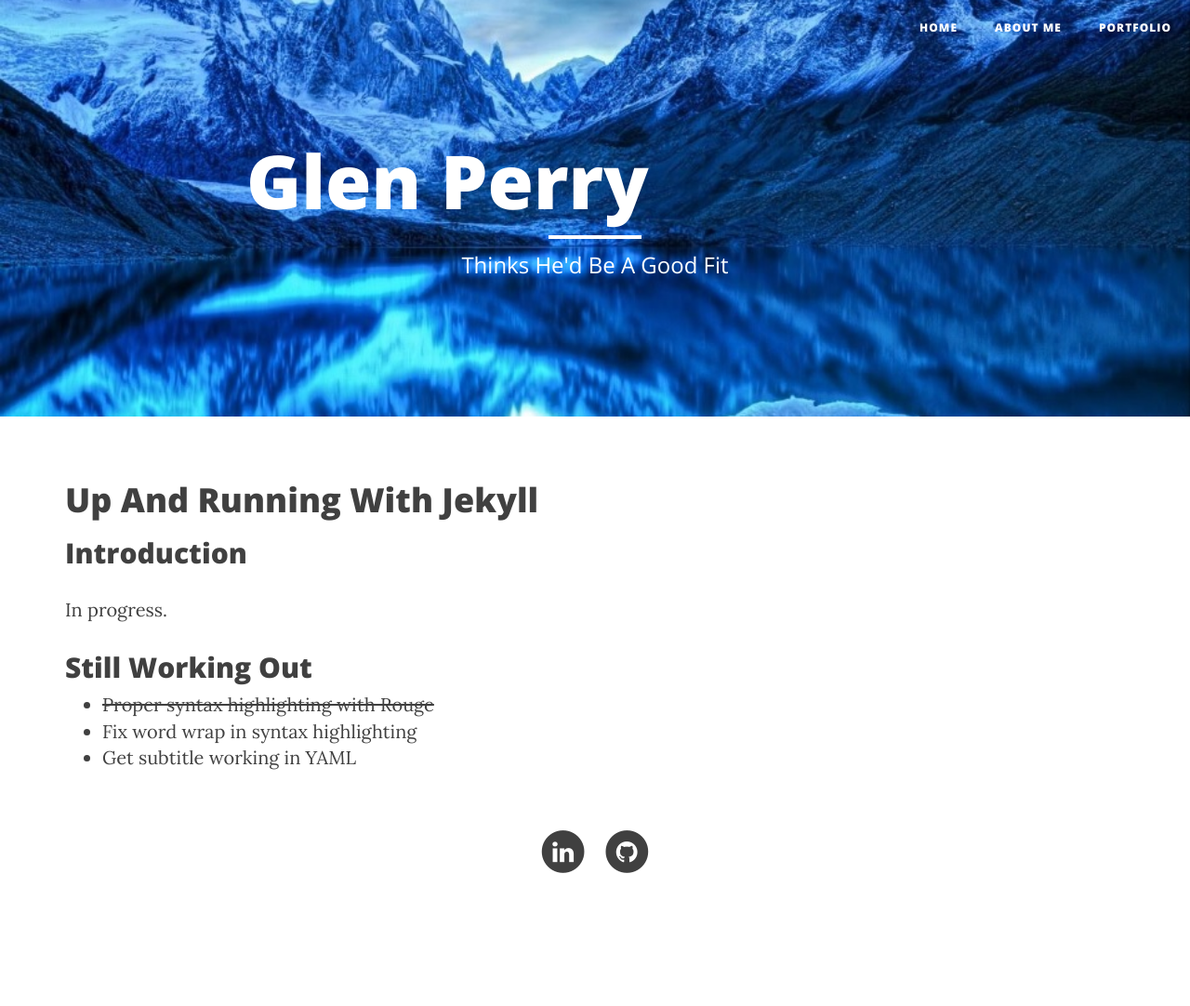
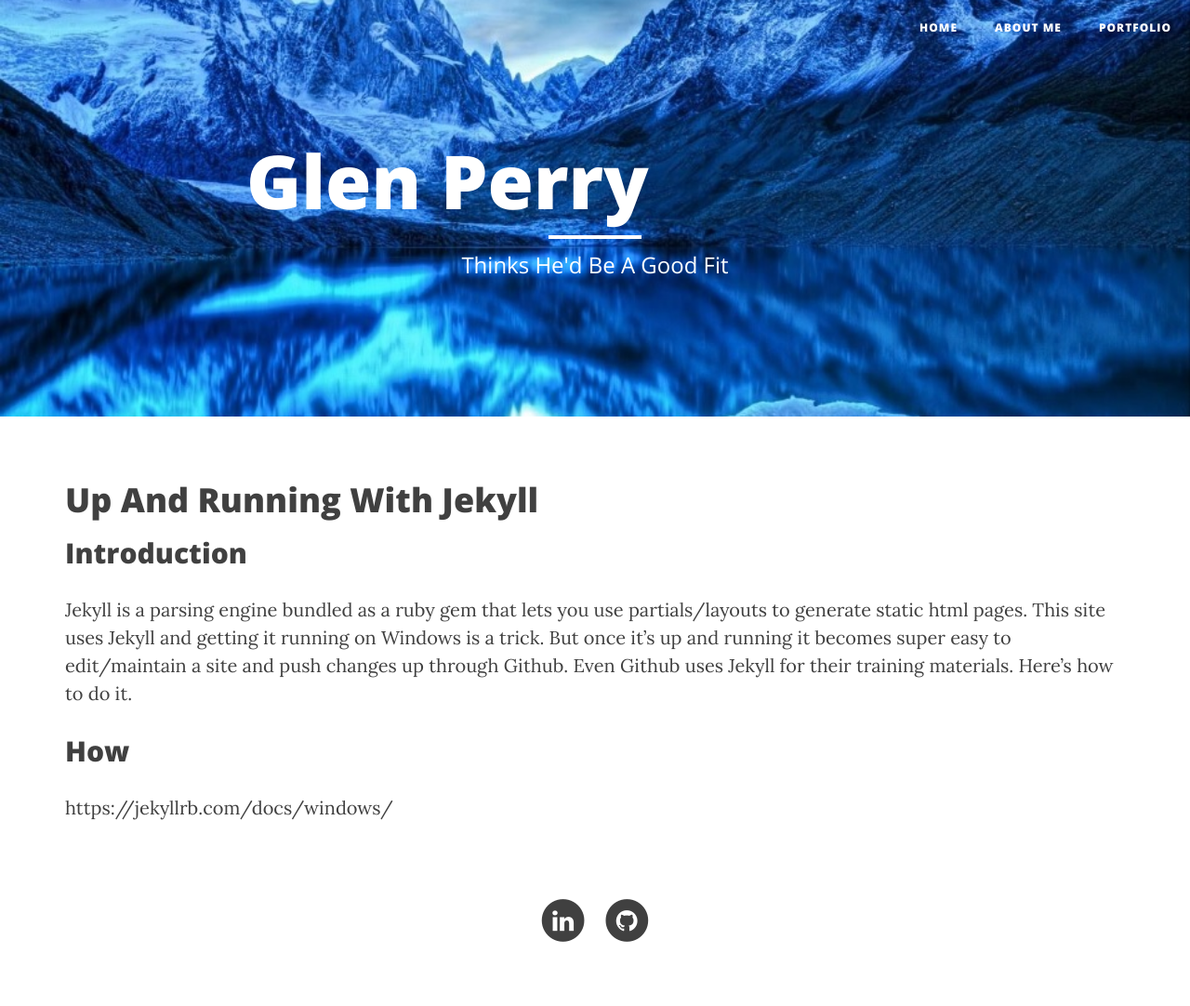
Before and after one commit to glenwperry/glenwperry.github.io, a Jekyll site: the page built from _posts/2016-09-13-up-and-running-with-jekyll.md, in a window 1280 px wide. Shown: the whole page at 93% size. Built offline with Jekyll 4.4.1, drawn with Linux system fonts in a browser that asks for light colours; nearby versions of some CDN libraries; before the commit the page ends 1008 px from its top, so only the background shows below that.

Commit message:
jekyll
jekyol

```diff
--- a/_posts/2016-09-13-up-and-running-with-jekyll.md
+++ b/_posts/2016-09-13-up-and-running-with-jekyll.md
@@ -8,11 +8,9 @@ tags: "jekyll, ruby, static sites, local server, markdown, rouge"
 
 Introduction
 ------------
-In progress.
+Jekyll is a parsing engine bundled as a ruby gem that lets you use partials/layouts to generate static html pages. This site uses Jekyll and getting it running on Windows is a trick. But once it's up and running it becomes super easy to edit/maintain a site and push changes up through Github. Even Github uses Jekyll for their training materials. Here's how to do it.
 
-Still Working Out
+How
 -----------------
 
-- ~~Proper syntax highlighting with Rouge~~
-- Fix word wrap in syntax highlighting
-- Get subtitle working in YAML
+https://jekyllrb.com/docs/windows/
```
